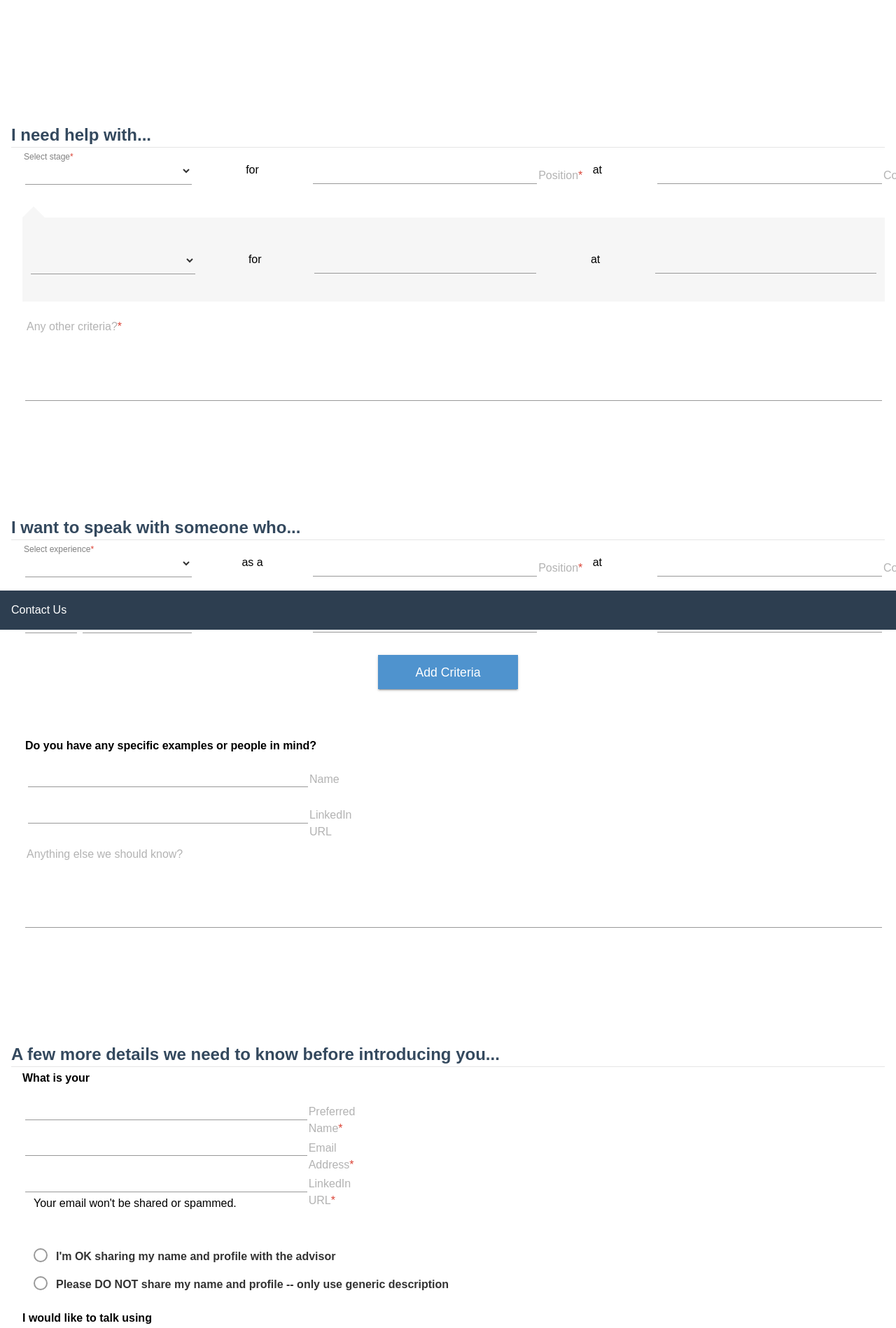
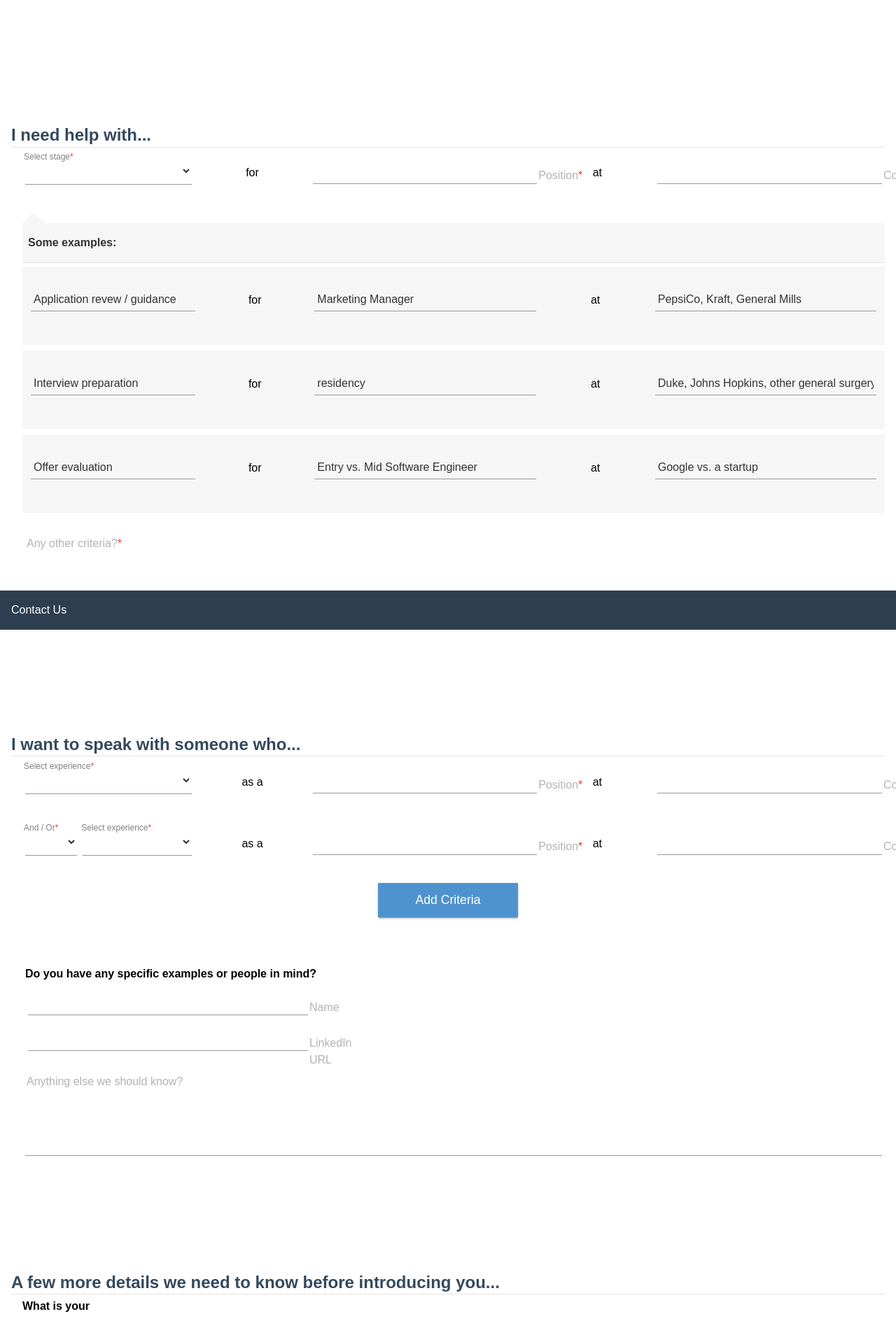
Before and after one commit to monaqvi/monaqvi.github.io, a Jekyll site: the page projects/ten-consumer-price-check/request/index.html, which Jekyll copies as it is, in a window 1280 px wide. Shown: the top 1898 px of the page at 70% size. Built offline with Jekyll 4.4.1, drawn with Linux system fonts in a browser that asks for light colours; nearby versions of some CDN libraries.

Commit message:
Populate first tooltip

```diff
--- a/projects/ten-consumer-price-check/css/main.css
+++ b/projects/ten-consumer-price-check/css/main.css
@@ -283,9 +283,10 @@
 .pure-form .tooltip {
   position : relative;
 }
+.pure-form .tooltip > legend,
 .pure-form .tooltip > div {
   background: #F6F6F6;
-  padding: 2em .5em;
+  padding: 1em .5em;
 }
 .pure-form .tooltip:before {
   content: "";
@@ -296,6 +297,10 @@
   border-right: 1em solid transparent;
   border-bottom: 1em solid #F6F6F6;
   position : relative;
+}
+.pure-form .tooltip .example {
+  padding-bottom: 2em;
+  border-bottom: .5em solid white;
 }
 
 .invalid:after {
@@ -728,7 +733,7 @@
   }
 
   .pure-form p {
-    margin: 1em 0;
+    margin: 1.25em 0;
   }
 
   .sm-fill {
--- a/projects/ten-consumer-price-check/request/index.html
+++ b/projects/ten-consumer-price-check/request/index.html
@@ -21,19 +21,19 @@
           </legend>
           <div class="indented query-group">
             <div class="pure-g">
-              <div class="pure-u-1 pure-u-md-1-5">
+              <div class="pure-u-1 pure-u-lg-1-5">
                 <fieldset class="form-group" required>
                   <select>
                     <option value="" selected disabled></option>
                     <option value="app">Application review / guidance</option>
                     <option value="interview">Interview preparation</option>
                     <option value="offer">Offer evaluation</option>
-                    <option value="other">Other</option>
+                    <option value="other">Something else</option>
                   </select>
                   <label class="control-label" for="select">Select stage</label><i class="bar"></i>
                 </fieldset>
               </div>
-              <div class="pure-u-1 pure-u-md-2-5">
+              <div class="pure-u-1 pure-u-md-1-2 pure-u-lg-2-5">
                 <div class="pure-g">
                   <p class="pure-u-1 pure-u-md-1-3 is-center">
                     for
@@ -44,7 +44,7 @@
                   </fieldset>
                 </div>
               </div>
-              <div class="pure-u-1 pure-u-md-2-5">
+              <div class="pure-u-1 pure-u-md-1-2 pure-u-lg-2-5">
                 <div class="pure-g">
                   <p class="pure-u-1 pure-u-md-1-3 is-center">
                     at
@@ -58,39 +58,97 @@
             </div>
           </div>
 
-          <!-- <div class="indented arrow-up"></div> -->
           <div class="indented tooltip">
-            <div class="pure-g">
-              <div class="pure-u-1 pure-u-md-1-5">
-                <fieldset class="form-group" required>
-                  <select>
-                    <option value="" selected disabled></option>
-                    <option value="app">Application review / guidance</option>
-                    <option value="interview">Interview preparation</option>
-                    <option value="offer">Offer evaluation</option>
-                    <option value="other">Other</option>
-                  </select>
+            <legend class="pure-u-1">
+              <h4 class="no-margin">Some examples:</h4>
+            </legend>
+            <div class="pure-g example">
+              <div class="pure-u-1 pure-u-lg-1-5">
+                <fieldset class="form-group">
+                  <input type="text" required value="Application revew / guidance" />
                   <i class="bar"></i>
                 </fieldset>
               </div>
-              <div class="pure-u-1 pure-u-md-2-5">
+              <div class="pure-u-1 pure-u-md-1-2 pure-u-lg-2-5">
                 <div class="pure-g">
                   <p class="pure-u-1 pure-u-md-1-3 is-center">
                     for
                   </p>
-                  <fieldset class="pure-u-1 pure-u-md-2-3 form-group" required>
-                    <input type="text" required/>
+                  <fieldset class="pure-u-1 pure-u-md-2-3 form-group">
+                    <input type="text" required value="Marketing Manager" />
                     <i class="bar"></i>
                   </fieldset>
                 </div>
               </div>
-              <div class="pure-u-1 pure-u-md-2-5">
+              <div class="pure-u-1 pure-u-md-1-2 pure-u-lg-2-5">
                 <div class="pure-g">
                   <p class="pure-u-1 pure-u-md-1-3 is-center">
                     at
                   </p>
-                  <fieldset class="pure-u-1 pure-u-md-2-3 form-group" required>
-                    <input type="text" required/>
+                  <fieldset class="pure-u-1 pure-u-md-2-3 form-group">
+                    <input type="text" required value="PepsiCo, Kraft, General Mills" />
+                    <i class="bar"></i>
+                  </fieldset>
+                </div>
+              </div>
+            </div>
+
+            <div class="pure-g example">
+              <div class="pure-u-1 pure-u-lg-1-5">
+                <fieldset class="form-group">
+                  <input type="text" required value="Interview preparation" />
+                  <i class="bar"></i>
+                </fieldset>
+              </div>
+              <div class="pure-u-1 pure-u-md-1-2 pure-u-lg-2-5">
+                <div class="pure-g">
+                  <p class="pure-u-1 pure-u-md-1-3 is-center">
+                    for
+                  </p>
+                  <fieldset class="pure-u-1 pure-u-md-2-3 form-group">
+                    <input type="text" required value="residency" />
+                    <i class="bar"></i>
+                  </fieldset>
+                </div>
+              </div>
+              <div class="pure-u-1 pure-u-md-1-2 pure-u-lg-2-5">
+                <div class="pure-g">
+                  <p class="pure-u-1 pure-u-md-1-3 is-center">
+                    at
+                  </p>
+                  <fieldset class="pure-u-1 pure-u-md-2-3 form-group">
+                    <input type="text" required value="Duke, Johns Hopkins, other general surgery programs" />
+                    <i class="bar"></i>
+                  </fieldset>
+                </div>
+              </div>
+            </div>
+
+            <div class="pure-g example">
+              <div class="pure-u-1 pure-u-lg-1-5">
+                <fieldset class="form-group">
+                  <input type="text" required value="Offer evaluation" />
+                  <i class="bar"></i>
+                </fieldset>
+              </div>
+              <div class="pure-u-1 pure-u-md-1-2 pure-u-lg-2-5">
+                <div class="pure-g">
+                  <p class="pure-u-1 pure-u-md-1-3 is-center">
+                    for
+                  </p>
+                  <fieldset class="pure-u-1 pure-u-md-2-3 form-group">
+                    <input type="text" required value="Entry vs. Mid Software Engineer" />
+                    <i class="bar"></i>
+                  </fieldset>
+                </div>
+              </div>
+              <div class="pure-u-1 pure-u-md-1-2 pure-u-lg-2-5">
+                <div class="pure-g">
+                  <p class="pure-u-1 pure-u-md-1-3 is-center">
+                    at
+                  </p>
+                  <fieldset class="pure-u-1 pure-u-md-2-3 form-group">
+                    <input type="text" required value="Google vs. a startup" />
                     <i class="bar"></i>
                   </fieldset>
                 </div>
```
